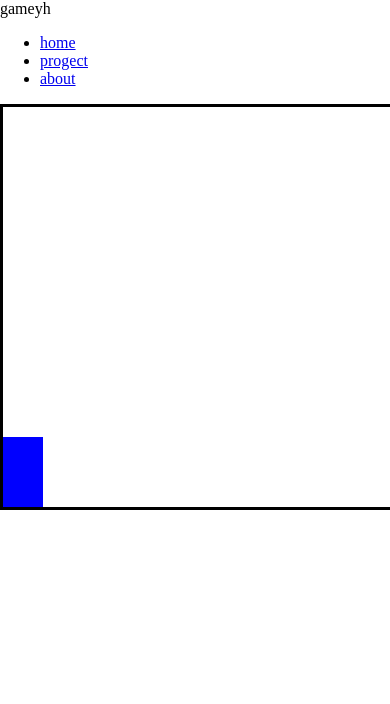
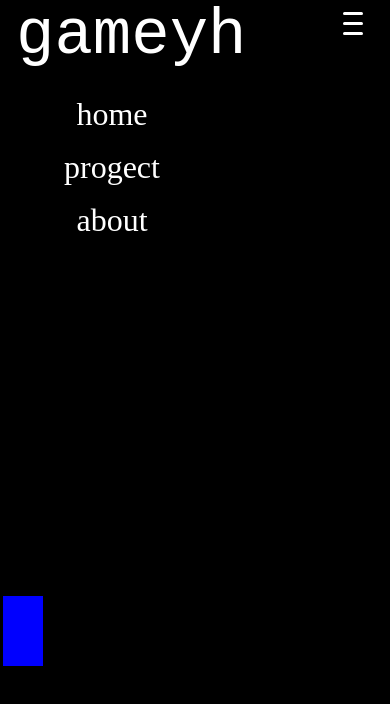
Before and after one commit to haska12/first-game, a plain HTML site: page index.html in a window 390 px wide. Shown: the top 704 px of the page. Drawn offline with Linux system fonts and the light colour scheme.

Commit message:
Update index.css

```diff
--- a/index.css
+++ b/index.css
@@ -112,3 +112,87 @@ body{
        font-family: 'Gill Sans', 'Gill Sans MT', Calibri, 'Trebuchet MS', sans-serif;
        font-size: 3rem;
     }
+    *{
+    box-sizing: border-box;
+}
+body{
+    margin: 0px;
+    padding: 0px;
+}
+nav{
+    display: flex;
+    justify-content: space-between;
+    background-color: black;
+    align-items: center;
+}
+#brund{
+    padding-left: 1rem;
+    font-family: 'Courier New', Courier, monospace;
+    font-size: 4rem;
+    color: white;
+}
+nav ul {
+    display: flex;
+    justify-content: center;
+}
+nav ul li {
+    padding: .5rem;
+    list-style: none;
+
+
+}
+nav ul li a {
+    padding: 1rem;
+font-size: 2rem;
+    text-decoration: none;
+    color: white;
+}
+#nuv li :hover{
+    background-color: grey;
+    border-radius: 20px;
+}
+.taglle{
+    position: absolute;
+    top: .74rem;
+    right: 1rem;
+    display: none;
+    flex-direction: column;
+    justify-content: space-between;
+    width: 31px;
+    height: 23px;
+
+}
+.taglle .bar {
+    height: 3px;
+    width: 20px;
+    background-color: white;
+    border-radius: 9px;
+}
+@media(max-width : 600px){
+    .taglle{
+        display: flex;
+    }
+    nav {
+        flex-direction: column;
+        align-items: flex-start;
+        width: 10%;
+
+    }
+    nav ul {
+        flex-direction: column;
+        width: 100%;
+    }
+    nav ul li {
+        text-align: center;
+    }
+}
+@media (max-width : 600px) {
+    body {
+        background-image: none;
+        background-color: black;
+
+    }
+
+
+
+}
```
